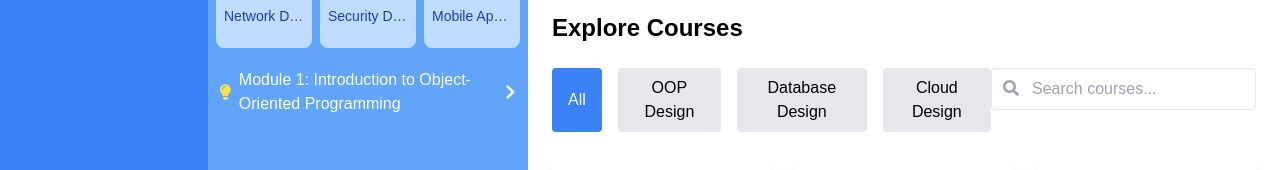
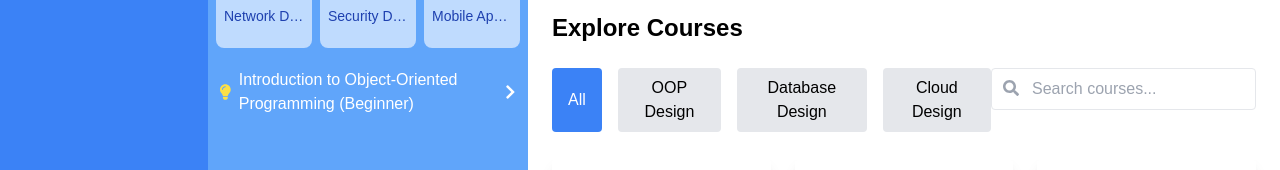
Before and after one commit to team-avesta/avesta-learning-platform, a React (Create React App) app: page /home in a window 1280 px wide. Both pictures are taken after a click on the button "Courses". Shown: the part 256-426 px from the top of the page. Built offline with nearby package versions, Linux system fonts and the light colour scheme.

Commit message:
Implemented loading of course structure from the mock json file

```diff
--- /dev/null
+++ b/public/mock/oops-course-structure.json
@@ -0,0 +1,34 @@
+{
+    "course": "OOP Design",
+    "modules": [
+        {
+            "title": "Introduction to Object-Oriented Programming (Beginner)",
+            "lessons": [
+                {
+                    "title": "Lesson 1: Encapsulation and Abstraction (Beginner)",
+                    "filePath": "markdown/oops/lesson-1.md"
+                },
+                {
+                    "title": "Lesson 2: Inheritance (Beginner)",
+                    "filePath": "markdown/oops/lesson-2.md"
+                },
+                {
+                    "title": "Lesson 3: Polymorphism (Beginner)",
+                    "filePath": "markdown/oops/lesson-3.md"
+                },
+                {
+                    "title": "Lesson 4: Classes and Objects (Beginner)",
+                    "filePath": "markdown/oops/lesson-4.md"
+                },
+                {
+                    "title": "Lesson 5: Class Members (Attributes and Methods) (Beginner)",
+                    "filePath": "markdown/oops/lesson-5.md"
+                },
+                {
+                    "title": "Lesson 6: Constructors and Destructors (Beginner)",
+                    "filePath": "markdown/oops/lesson-6.md"
+                }
+            ]
+        }
+    ]
+}
--- a/src/components/CourseStructure.js
+++ b/src/components/CourseStructure.js
@@ -1,4 +1,4 @@
-import React, { useState } from 'react';
+import React, { useState, useEffect } from 'react';
 import {
     FaChevronLeft,
     FaGraduationCap,
@@ -29,6 +29,21 @@ const CourseCard = ({ title, icon, isSelected, onClick }) => (
 const CourseStructure = ({ isOpen, onToggle }) => {
     const [expandedModules, setExpandedModules] = useState({});
     const [selectedCourse, setSelectedCourse] = useState('OOP Design');
+    const [courseStructure, setCourseStructure] = useState(null);
+
+    useEffect(() => {
+        const fetchCourseStructure = async () => {
+            try {
+                const response = await fetch('/mock/oops-course-structure.json');
+                const data = await response.json();
+                setCourseStructure(data);
+            } catch (error) {
+                console.error('Error fetching course structure:', error);
+            }
+        };
+
+        fetchCourseStructure();
+    }, []);
 
     const toggleModule = (moduleId) => {
         setExpandedModules(prev => ({ ...prev, [moduleId]: !prev[moduleId] }));
@@ -42,24 +57,6 @@ const CourseStructure = ({ isOpen, onToggle }) => {
         { title: 'Security Design', icon: <FaLock className="text-2xl" /> },
         { title: 'Mobile App Design', icon: <FaMobileAlt className="text-2xl" /> },
     ];
-
-    const courseStructures = {
-        'OOP Design': [
-            {
-                id: 1,
-                name: "Module 1: Introduction to Object-Oriented Programming",
-                icon: <FaLightbulb className="text-yellow-300 mr-2" />,
-                lessons: [
-                    { name: "Lesson 1: What is OOP?", icon: <FaBook className="text-green-300 mr-2" /> },
-                    { name: "Lesson 2: The Four Pillars of OOP", icon: <FaBook className="text-green-300 mr-2" /> },
-                    { name: "Lesson 3: Classes and Objects", icon: <FaBook className="text-green-300 mr-2" /> },
-                    { name: "Lesson 4: Constructors and Destructors", icon: <FaBook className="text-green-300 mr-2" /> }
-                ]
-            },
-            // ... (other modules)
-        ],
-        // ... (other course structures)
-    };
 
     if (!isOpen) return null;
 
@@ -86,24 +83,26 @@ const CourseStructure = ({ isOpen, onToggle }) => {
                         />
                     ))}
                 </div>
-                {courseStructures[selectedCourse].map((module) => (
-                    <div key={module.id} className="mb-2">
+                {courseStructure && selectedCourse === 'OOP Design' && (
+                    <div>
+                        {courseStructure.modules.map((module, moduleIndex) => (
+                            <div key={moduleIndex} className="mb-2">
                                 <div
                                     className="flex justify-between items-center cursor-pointer hover:bg-blue-500 p-1 rounded"
-                            onClick={() => toggleModule(module.id)}
+                                    onClick={() => toggleModule(moduleIndex)}
                                 >
                                     <span className="flex items-center">
-                                {module.icon}
-                                {module.name}
+                                        <FaLightbulb className="text-yellow-300 mr-2" />
+                                        {module.title}
                                     </span>
-                            {expandedModules[module.id] ? <FaChevronDown /> : <FaChevronRight />}
+                                    {expandedModules[moduleIndex] ? <FaChevronDown /> : <FaChevronRight />}
                                 </div>
-                        {expandedModules[module.id] && (
+                                {expandedModules[moduleIndex] && (
                                     <ul className="pl-4 mt-1">
-                                {module.lessons.map((lesson, index) => (
-                                    <li key={index} className="hover:bg-blue-500 p-1 rounded flex items-center">
-                                        {lesson.icon}
-                                        {lesson.name}
+                                        {module.lessons.map((lesson, lessonIndex) => (
+                                            <li key={lessonIndex} className="hover:bg-blue-500 p-1 rounded flex items-center">
+                                                <FaBook className="text-green-300 mr-2" />
+                                                {lesson.title}
                                             </li>
                                         ))}
                                     </ul>
@@ -111,6 +110,8 @@ const CourseStructure = ({ isOpen, onToggle }) => {
                             </div>
                         ))}
                     </div>
+                )}
+            </div>
         </div>
     );
 };
```
Lines whose indentation alone changed are shown as unchanged.
